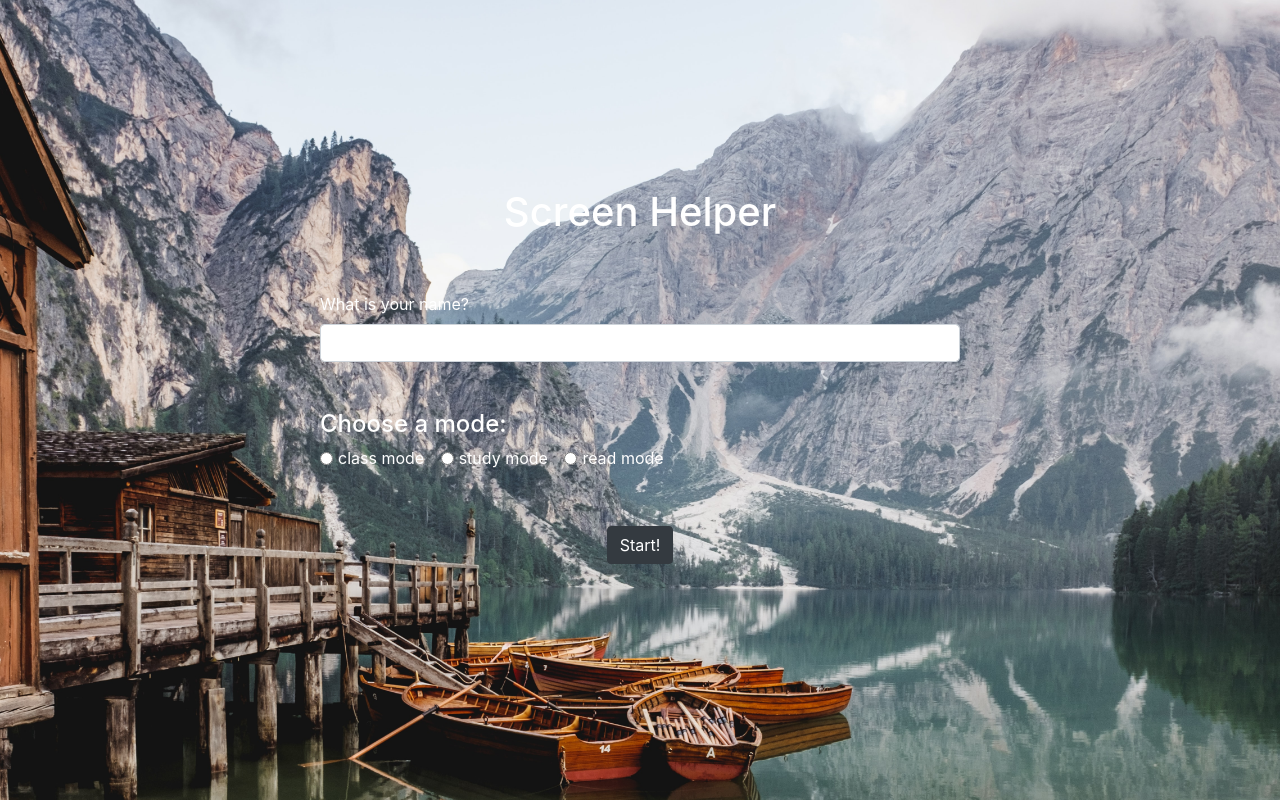
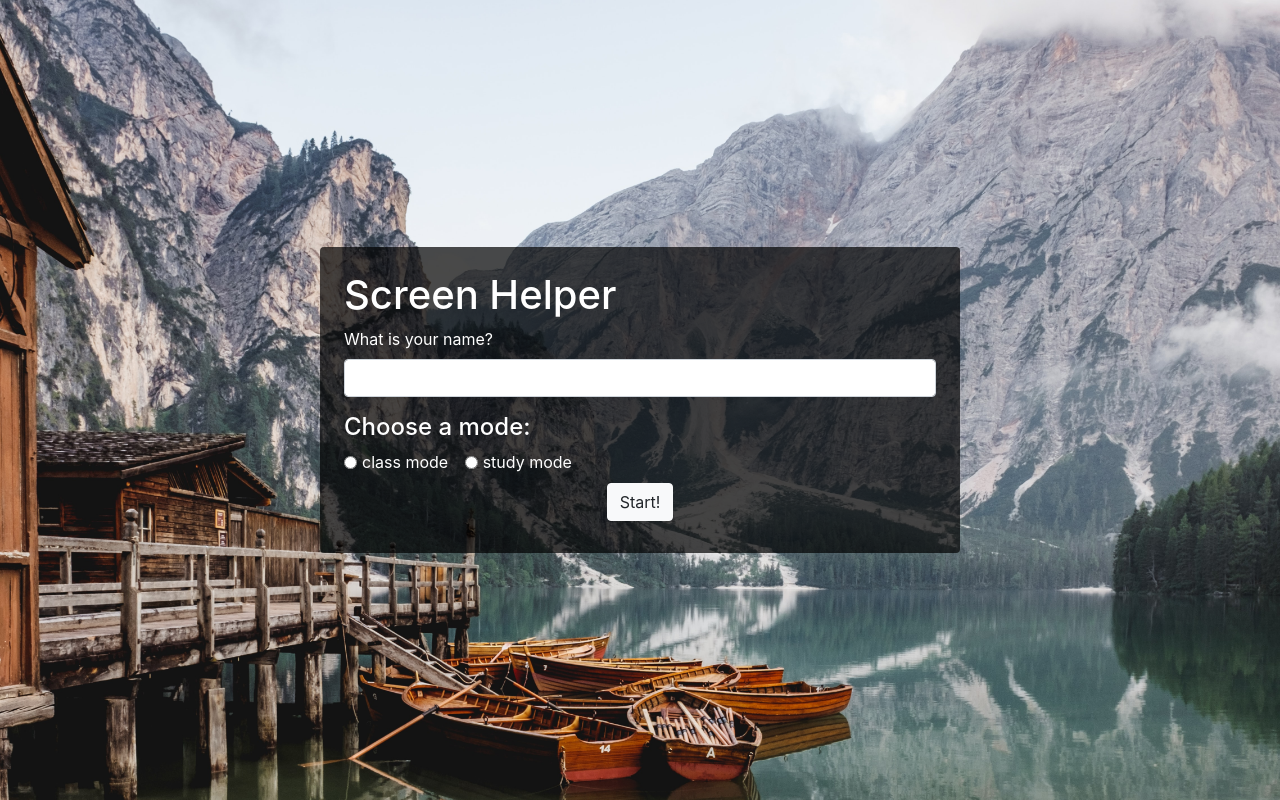
Before and after one commit to cswpy/screen-helper, a Flask app: page / in a window 1280 px wide. Run offline with Flask 2, Linux system fonts and the light colour scheme; parts of the project's set-up code (start-up, migrations or seed data) failed here and were passed over.

Commit message:
Removed read mode, nicer looking landing page, updated requirements

```diff
--- a/templates/index.html
+++ b/templates/index.html
@@ -14,15 +14,20 @@
         background-size: cover;
         background-repeat: no-repeat;
        }
+
+       .container{
+          background-color: rgba(0, 0, 0, 0.7);
+       }
     </style>
     <title>Screen Helper</title>
   </head>
   <body class="d-flex justify-content-center flex-column w-50 mx-auto">
-    <h1 class="mx-auto">Screen Helper</h1>
+    <div class="container p-4 rounded">
+      <h1 class="mx-auto">Screen Helper</h1>
     <form action="/form-handler" method="POST">
-      <div class="form-group my-5">
+      <div class="form-group">
         <label for="name" class="mx-auto">What is your name?</label>
-        <input type="test" class="form-control" id="name" name="name">
+        <input type="text" class="form-control" id="name" name="name">
       </div>
 
       <!-- Radio buttons for mode-->
@@ -35,12 +40,10 @@
         <input class="form-check-input" type="radio" name="mode" id="Study" value="Study">
         <label class="form-check-label" for="Study">study mode</label>
       </div>
-      <div class="form-check form-check-inline mb-2">
-        <input class="form-check-input" type="radio" name="mode" id="Read" value="Read">
-        <label class="form-check-label" for="Read">read mode</label>
-      </div>
-      <button type="submit" class="btn btn-dark my-5 d-block mx-auto">Start!</button>
+      <button type="submit" class="btn btn-light d-block mx-auto my-2">Start!</button>
     </form>
+    </div>
+
 
     <!-- Javascript -->
     <script src="https://code.jquery.com/jquery-3.5.1.slim.min.js" integrity="sha384-DfXdz2htPH0lsSSs5nCTpuj/zy4C+OGpamoFVy38MVBnE+IbbVYUew+OrCXaRkfj" crossorigin="anonymous"></script>
--- a/templates/working_page.html
+++ b/templates/working_page.html
@@ -19,8 +19,6 @@
                   <h3 class="mt-3">We'll remind you to take a break and rest your eyes every once in a while...</h3>
             {% elif mode == "Class" %}
                   <h3 class="mt-3">We'll let you know if you get distracted for too long...</h3>
-            {% else %}
-                  <h3 class="mt-3">Get ready for some hands-free and distraction-free reading...</h3>
             {% endif %}
         </div>
 
```
Also changed, not shown: requirements.txt (+114 -0 lines).
